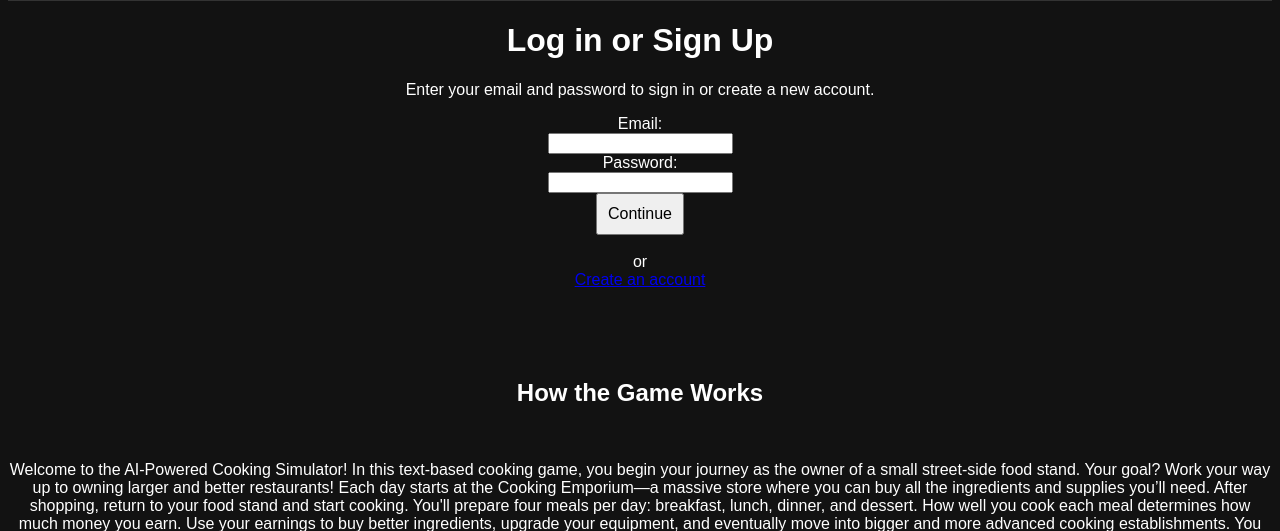
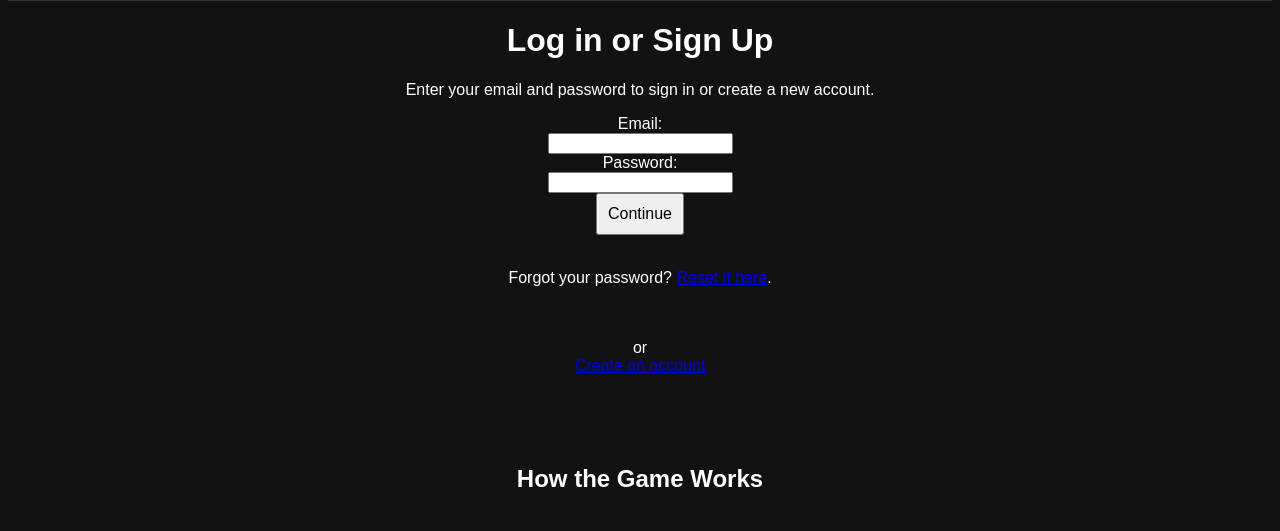
Before and after one commit to antlaw0/ai-game, a Flask app: page / in a window 1280 px wide. Shown: the part 369-900 px from the top of the page. Run offline with Flask 3, Linux system fonts and the light colour scheme.

Commit message:
Fixed forgot_password

```diff
--- a/server.py
+++ b/server.py
@@ -302,6 +302,12 @@ def request_reset():
     finally:
         session.close()
 
+
+@app.route("/forgot-password")
+def forgot_password():
+    return render_template("forgot_password.html")
+
+
 @app.route("/reset-password/<token>", methods=["GET", "POST"])
 def reset_password(token):
     session = SessionLocal()
--- a/templates/index.html
+++ b/templates/index.html
@@ -24,6 +24,13 @@
 
       <button type="submit">Continue</button>
     </form>
+	<br>
+	<p>
+  Forgot your password?
+  <a href="/forgot-password">Reset it here</a>.
+</p>
+
+<br>
 <br>
 or
 <br>
```
Also changed, not shown: templates/login.html (+7 -0 lines), templates/forgot_password.html (renamed from templates/reset_form.html).
